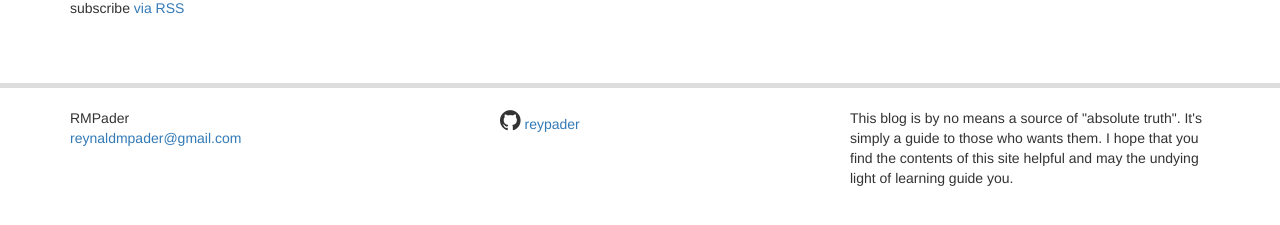
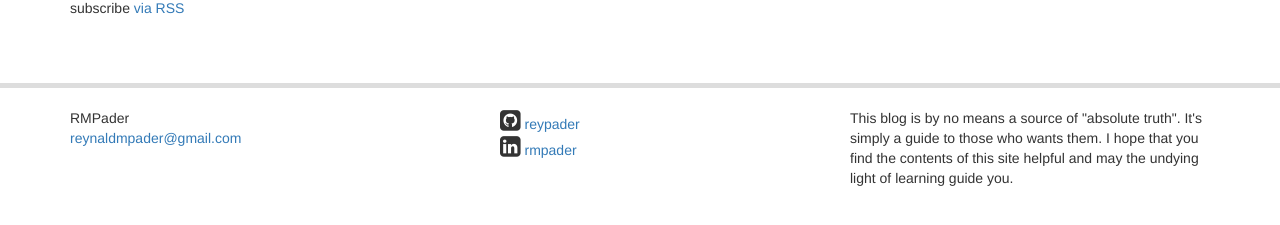
Before and after one commit to reypader/reypader.github.io-wip, a Jekyll site: the page built from index.html, in a window 1280 px wide. Shown: the part 433-658 px from the top of the page. Built offline with Jekyll 4.4.1, drawn with Linux system fonts in a browser that asks for light colours; nearby versions of some CDN libraries; Markdown is read by kramdown in place of the engine named in the settings.

Commit message:
Update footer contents
Add LinkedIn profile

```diff
--- a/_config.yml
+++ b/_config.yml
@@ -18,6 +18,7 @@
 url: "http://reypader.github.io" # the base hostname & protocol for your site
 #twitter_username: jekyllrb
 github_username:  reypader
+linkedin_username:  rmpader
 
 # Build settings
 markdown: redcarpet
--- a/_includes/footer.html
+++ b/_includes/footer.html
@@ -9,12 +9,11 @@
 
     <div class="col-sm-4 col-xs-6">
       <ul class="social-media-list">
-        {% if site.github_username %}
         <li>
-          <a href="https://github.com/{{ site.github_username }}"><i class="fa fa-github"></i> <span class="username">{{ site.github_username }}</span></a>
+          <a href="https://github.com/{{ site.github_username }}"><i class="fa fa-github-square"></i> <span class="username">{{ site.github_username }}</span></a>
         </li>
-        {% endif %}
         <li>
+          <a href="https://ph.linkedin.com/in/{{ site.linkedin_username }}"><i class="fa fa-linkedin-square"></i> <span class="username">{{ site.linkedin_username }}</span></a>
         </li>
       </ul>
     </div>
```
